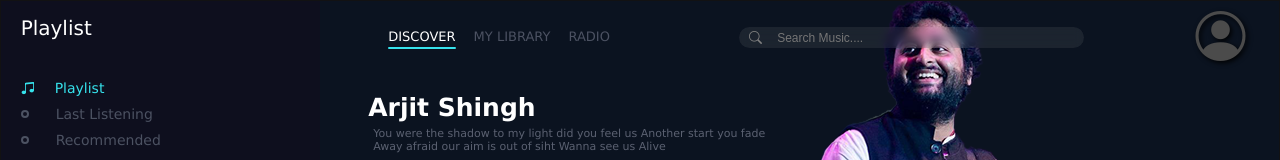
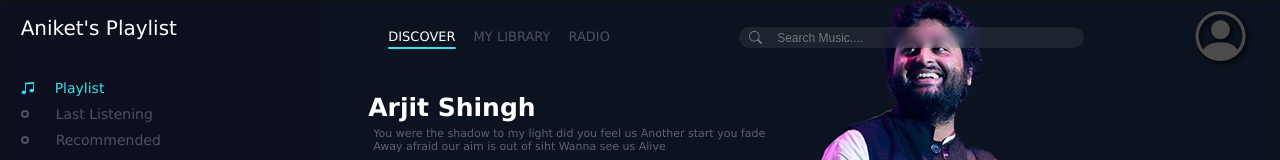
Before and after one commit to Aniketsingh7576/Musify, a plain HTML site: page arjit.html in a window 1280 px wide. Shown: the top 160 px of the page. Drawn offline with nearby package versions, Linux system fonts and the light colour scheme.

Commit message:
Update arjit.html

```diff
--- a/arjit.html
+++ b/arjit.html
@@ -30,7 +30,7 @@
     <header>
         <div class="menu_side">
             <i class="bi bi-x-lg"></i>
-            <h1>Playlist</h1>
+            <h1>Aniket's Playlist</h1>
             <div class="playlist">
                 <h4 class="active"><span></span><i class="bi bi-music-note-beamed"></i>Playlist</h4>
                 <h4><span></span><i class="bi bi-music-note-beamed"></i>Last Listening</h4>
```
